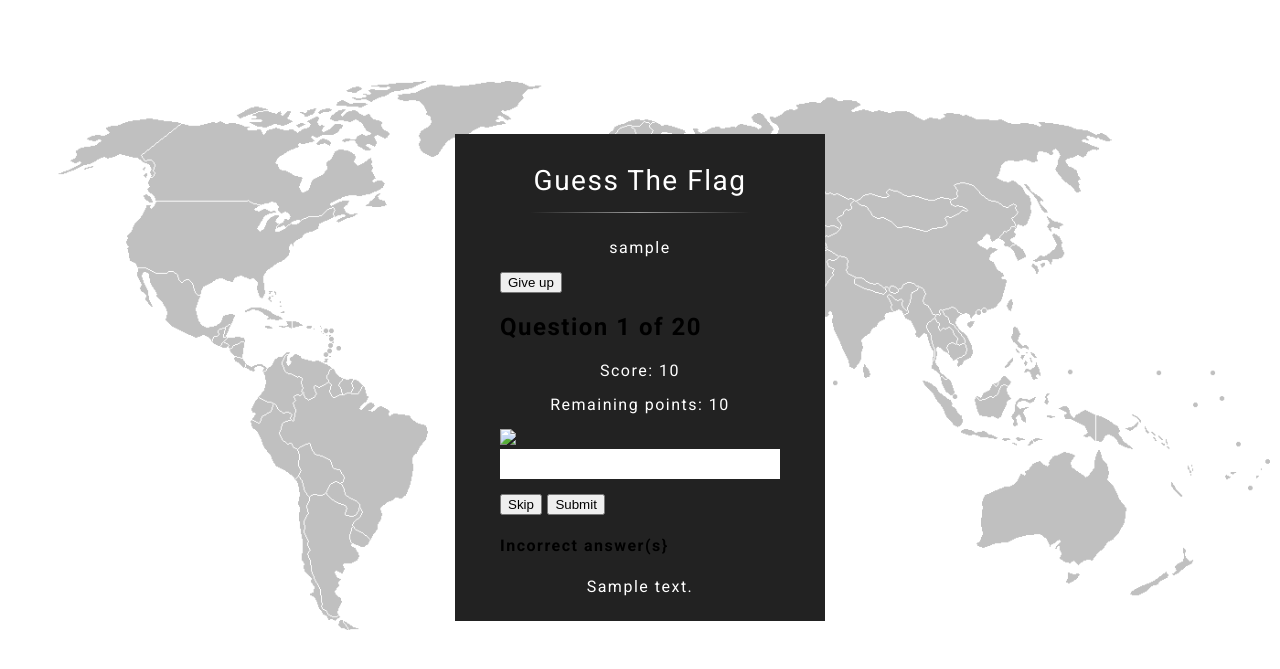
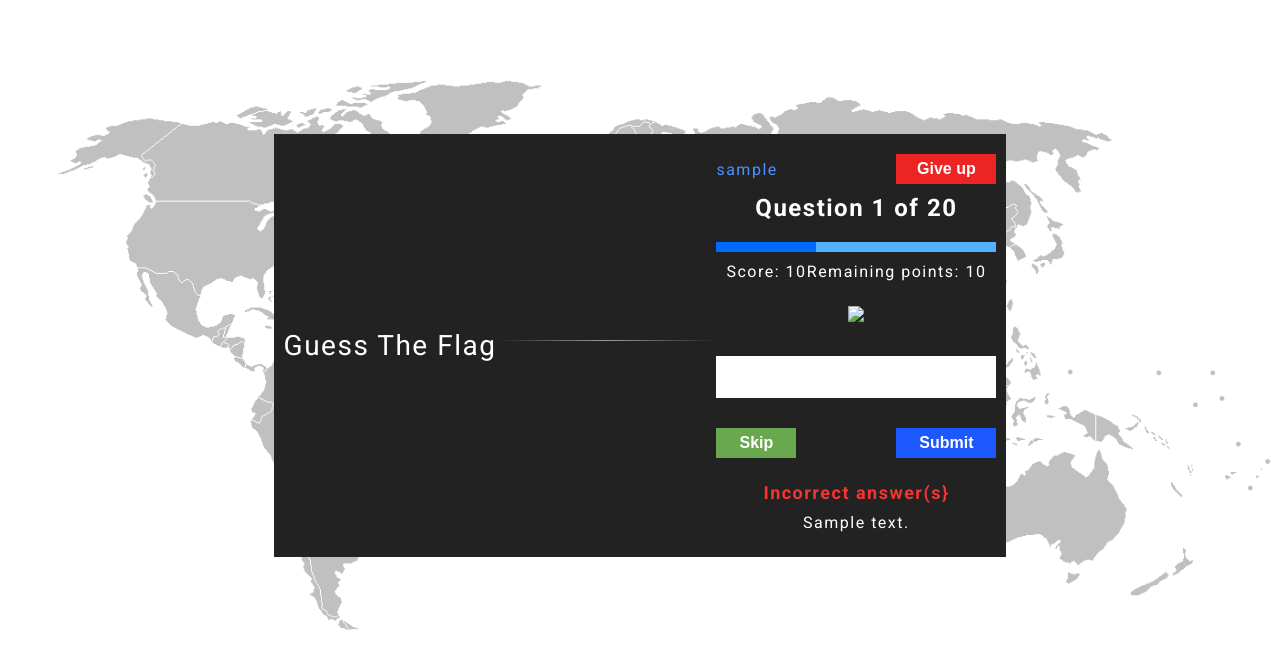
Before and after one commit to Code-Institute-Submissions/guess-country-by-flag, a Flask app: template templates/game-single.html in a window 1280 px wide. Shown: the top 669 px of the page. Run offline with Flask 2, Linux system fonts and the light colour scheme; the template is opened without the code that fills it: most values are stand-ins (such as "Sample title", 1, 10 or a date in 2020); some libraries are stand-ins or nearby versions.

Commit message:
Added some basic styles for the single player page: game-single.html

```diff
--- a/static/css/main.css
+++ b/static/css/main.css
@@ -22,11 +22,12 @@ form {
 }
 
 a {
-    margin-top: 20px;
+    margin-top: 0;
     color: white;
     margin-bottom: 0;
     text-decoration: none;
     font-size: 28px;
+    align-self: center;
 }
 
 .underline {
@@ -98,7 +99,7 @@ label {
 
 .container {
     display: flex;
-    flex-direction: column;
+    flex-direction: row;
     align-items: center;
     margin-top: 10%;
     background-color: #222;
@@ -184,3 +185,177 @@ label {
     margin-bottom: 25px;
     margin-top: 0;
 }
+
+
+.container-single {
+    margin-top: 50px;
+    max-width: 650px;
+}
+
+.column {
+    width: 800px;
+    padding: 25px;
+    display: flex;
+    flex-direction: column;
+}
+
+.column2 {
+    width: 200px;
+    height: 100%;
+    display: flex;
+    flex-direction: column;
+    align-items: flex-start;
+}
+
+.flag-field-single {
+
+    align-self: center;
+}
+
+.a-single {
+    margin-top: 0;
+    color: white;
+    margin-bottom: 0;
+    text-decoration: none;
+    font-size: 28px;
+    align-self: center;
+}
+
+.hr-single {
+    margin-bottom: 10px;
+}
+
+.header-single {
+    display: flex;
+    justify-content: space-between;
+    flex-direction: row;
+    align-items: center;
+    height: 50px;
+}
+
+.username-single {
+    margin-bottom: 0;
+    color: #4b91fd;
+}
+
+.give-up-single {
+    border: none;
+    width: 100px;
+    height: 30px;
+    color: white;
+    background-color: #ec2424;
+    font-size: 16px;
+    font-weight: bold;
+}
+
+.progress-single {
+    display: flex;
+    flex-direction: column;
+    align-items: center;
+}
+
+.h2-single {
+    color: white;
+    margin-top: 0;
+}
+
+.progress-bar-single {
+    height: 10px;
+    width: 100%;
+    background-color: #54b1ff;
+    display: flex;
+    justify-content: flex-start;
+}
+
+.progress-bar-progressed-single {
+    height: 100%;
+    width: 100px;
+    background-color: #0069ff;
+}
+
+.score-single {
+    display: flex;
+    flex-direction: row;
+    justify-content: space-between;
+    padding: 10px;
+}
+
+.total-single {
+    margin: 0;
+    margin-bottom: 15px;
+    color: white;
+    font-size: 16px;
+    max-width: 280px;
+    text-align: center;
+}
+
+.points-single {
+    margin: 0;
+    margin-bottom: 15px;
+    color: white;
+    font-size: 16px;
+    max-width: 280px;
+    text-align: center;
+}
+
+.textarea-single {
+    height: 40px;
+    text-align: center;
+    margin-top: 30px;
+    margin-bottom: 30px;
+}
+
+.buttons-single {
+    display: flex;
+    flex-direction: row;
+    justify-content: space-between;
+    align-items: center;
+    border: none;
+    font-weight: bold;
+    font-size: 20px;
+}
+
+.skip-single {
+    height: 30px;
+    width: 80px;
+    color: white;
+    background-color: #6aa84f;
+    border: none;
+    font-weight: bold;
+    font-size: 16px;
+}
+
+.submit-single {
+    height: 30px;
+    width: 100px;
+    color: white;
+    background-color: #1b59ff;
+    border: none;
+    font-weight: bold;
+    font-size: 16px;
+}
+
+.incorrect-answers-single {
+    display: flex;
+    flex-direction: column;
+    align-items: center;
+}
+
+.incorrect-single {
+    margin-bottom: 10px;
+    font-size: 18px;
+    color: #f53434;
+}
+
+.answers-single {
+    margin: 0;
+    margin-bottom: 15px;
+    color: white;
+    font-size: 16px;
+    max-width: 280px;
+    text-align: center;
+}
+
+img {
+    max-height: 300px;
+}
```
